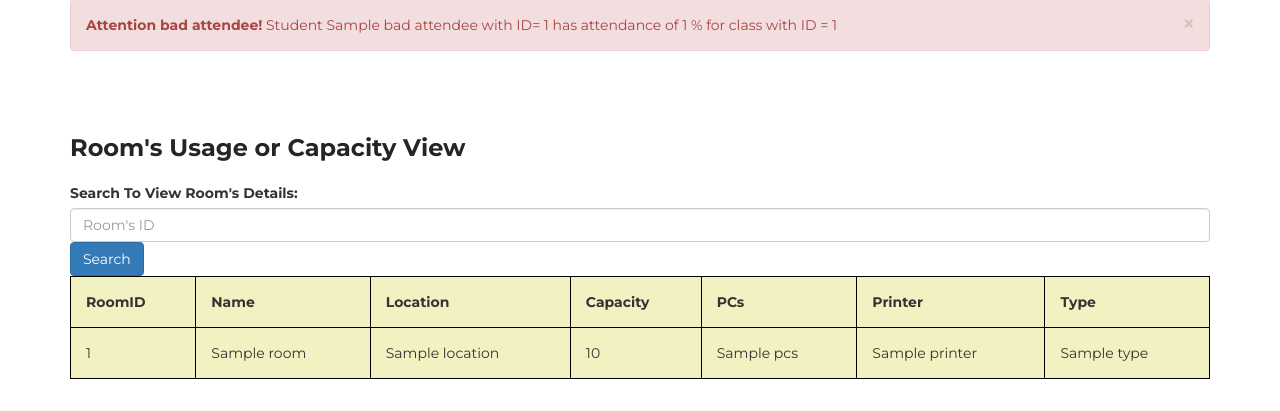
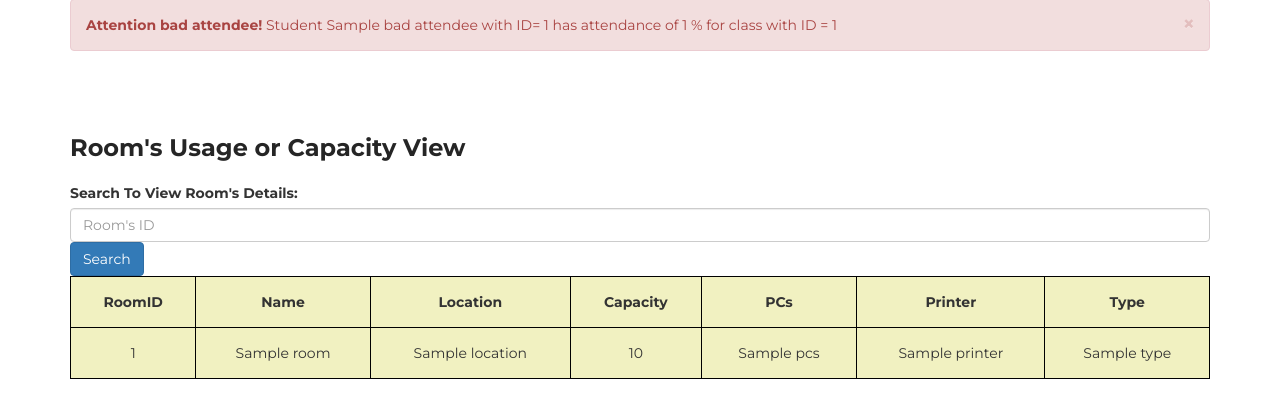
Before and after one commit to joshuadowding/student-attendance-system, a CodeIgniter app: the page made by application/views/manager.php in a window 1280 px wide. Shown: the part 489-900 px from the top of the page. Run offline with CodeIgniter, Linux system fonts and the light colour scheme; the template is opened without the code that fills it: most values are stand-ins (such as "Sample title", 1, 10 or a date in 2020); data that the repository does not hold is empty.

Commit message:
add missing text-center style classes from Janvi's merge conflicts

```diff
--- a/application/views/manager.php
+++ b/application/views/manager.php
@@ -198,24 +198,24 @@ defined('BASEPATH') or exit('No direct script access allowed');
 
         <table style="width:100%">
             <tr>
-                <th>RoomID</th>
-                <th>Name</th>
-                <th>Location</th>
-                <th>Capacity</th>
-                <th>PCs</th>
-                <th>Printer</th>
-                <th>Type</th>
+                <th class="text-center">RoomID</th>
+                <th class="text-center">Name</th>
+                <th class="text-center">Location</th>
+                <th class="text-center">Capacity</th>
+                <th class="text-center">PCs</th>
+                <th class="text-center">Printer</th>
+                <th class="text-center">Type</th>
             </tr>
 
             <?php if (isset($room)) : ?>
                 <tr>
-                    <td><?php echo $room->roomID; ?></td>
-                    <td><?php echo $room->name; ?></td>
-                    <td><?php echo $room->location; ?></td>
-                    <td><?php echo $room->capacity; ?></td>
-                    <td><?php echo $room->pcs; ?></td>
-                    <td><?php echo $room->printer; ?></td>
-                    <td><?php echo $room->type; ?></td>
+                    <td class="text-center"><?php echo $room->roomID; ?></td>
+                    <td class="text-center"><?php echo $room->name; ?></td>
+                    <td class="text-center"><?php echo $room->location; ?></td>
+                    <td class="text-center"><?php echo $room->capacity; ?></td>
+                    <td class="text-center"><?php echo $room->pcs; ?></td>
+                    <td class="text-center"><?php echo $room->printer; ?></td>
+                    <td class="text-center"><?php echo $room->type; ?></td>
                 </tr>
             <?php endif; ?>
         </table>
```
